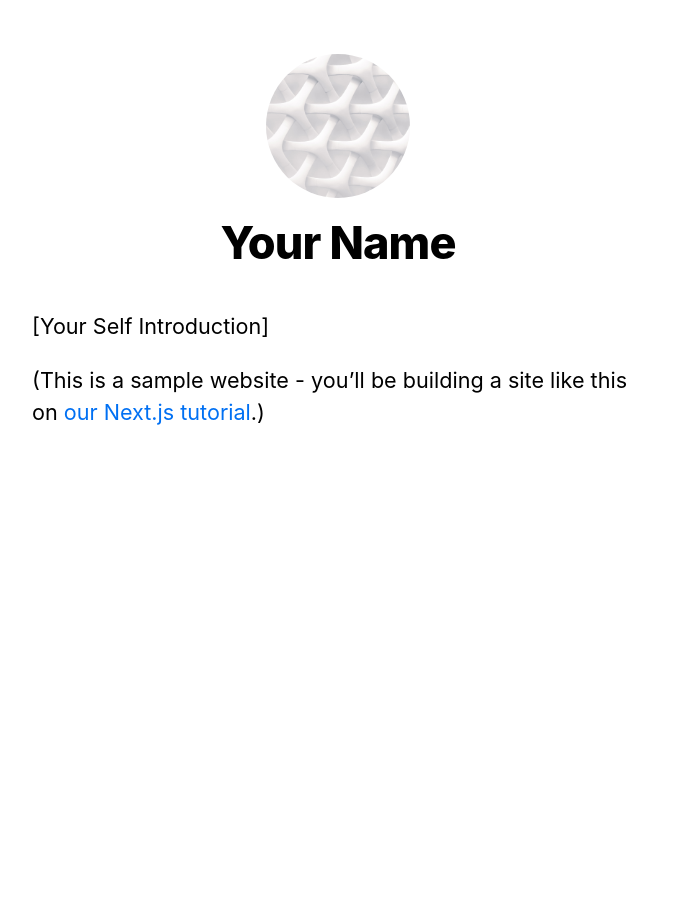
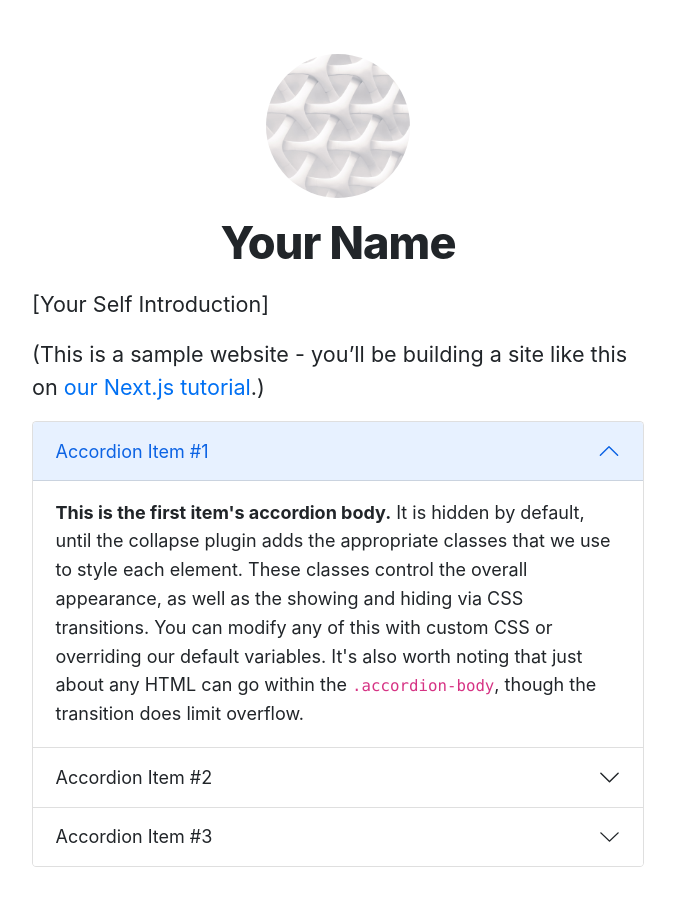
Before and after one commit to Round-Robin-Web/round-robin-home, a Next.js app: page / in a window 1280 px wide. Shown: the top 906 px of the page, without its empty margins (302-977 px from the left). Before the commit the page ends 800 px from the top, so only its background shows below. Built offline with nearby package versions, Linux system fonts and the light colour scheme.

Commit message:
next bootstrap init

```diff
--- a/package.json
+++ b/package.json
@@ -8,6 +8,7 @@
     "start": "next start"
   },
   "dependencies": {
+    "bootstrap": "^5.0.0-beta2",
     "next": "^10.0.8",
     "react": "17.0.1",
     "react-dom": "17.0.1",
--- a/pages/_app.js
+++ b/pages/_app.js
@@ -1,3 +1,4 @@
+import 'bootstrap/dist/css/bootstrap.css'
 import '../styles/globals.scss'
 
 function MyApp({ Component, pageProps }) {
--- a/pages/index.js
+++ b/pages/index.js
@@ -15,6 +15,44 @@
           <a href="https://nextjs.org/learn">our Next.js tutorial</a>.)
         </p>
       </section>
+      <div class="accordion" id="accordionExample">
+        <div class="accordion-item">
+          <h2 class="accordion-header" id="headingOne">
+            <button class="accordion-button" type="button" data-bs-toggle="collapse" data-bs-target="#collapseOne" aria-expanded="true" aria-controls="collapseOne">
+              Accordion Item #1
+            </button>
+          </h2>
+          <div id="collapseOne" class="accordion-collapse collapse show" aria-labelledby="headingOne" data-bs-parent="#accordionExample">
+            <div class="accordion-body">
+              <strong>This is the first item's accordion body.</strong> It is hidden by default, until the collapse plugin adds the appropriate classes that we use to style each element. These classes control the overall appearance, as well as the showing and hiding via CSS transitions. You can modify any of this with custom CSS or overriding our default variables. It's also worth noting that just about any HTML can go within the <code>.accordion-body</code>, though the transition does limit overflow.
+            </div>
+          </div>
+        </div>
+        <div class="accordion-item">
+          <h2 class="accordion-header" id="headingTwo">
+            <button class="accordion-button collapsed" type="button" data-bs-toggle="collapse" data-bs-target="#collapseTwo" aria-expanded="false" aria-controls="collapseTwo">
+              Accordion Item #2
+            </button>
+          </h2>
+          <div id="collapseTwo" class="accordion-collapse collapse" aria-labelledby="headingTwo" data-bs-parent="#accordionExample">
+            <div class="accordion-body">
+              <strong>This is the second item's accordion body.</strong> It is hidden by default, until the collapse plugin adds the appropriate classes that we use to style each element. These classes control the overall appearance, as well as the showing and hiding via CSS transitions. You can modify any of this with custom CSS or overriding our default variables. It's also worth noting that just about any HTML can go within the <code>.accordion-body</code>, though the transition does limit overflow.
+            </div>
+          </div>
+        </div>
+        <div class="accordion-item">
+          <h2 class="accordion-header" id="headingThree">
+            <button class="accordion-button collapsed" type="button" data-bs-toggle="collapse" data-bs-target="#collapseThree" aria-expanded="false" aria-controls="collapseThree">
+              Accordion Item #3
+            </button>
+          </h2>
+          <div id="collapseThree" class="accordion-collapse collapse" aria-labelledby="headingThree" data-bs-parent="#accordionExample">
+            <div class="accordion-body">
+              <strong>This is the third item's accordion body.</strong> It is hidden by default, until the collapse plugin adds the appropriate classes that we use to style each element. These classes control the overall appearance, as well as the showing and hiding via CSS transitions. You can modify any of this with custom CSS or overriding our default variables. It's also worth noting that just about any HTML can go within the <code>.accordion-body</code>, though the transition does limit overflow.
+            </div>
+          </div>
+        </div>
+      </div>
     </Layout>
   )
 }
```
Also changed, not shown: 1 other file (tests, documents, lock files or other folders).
